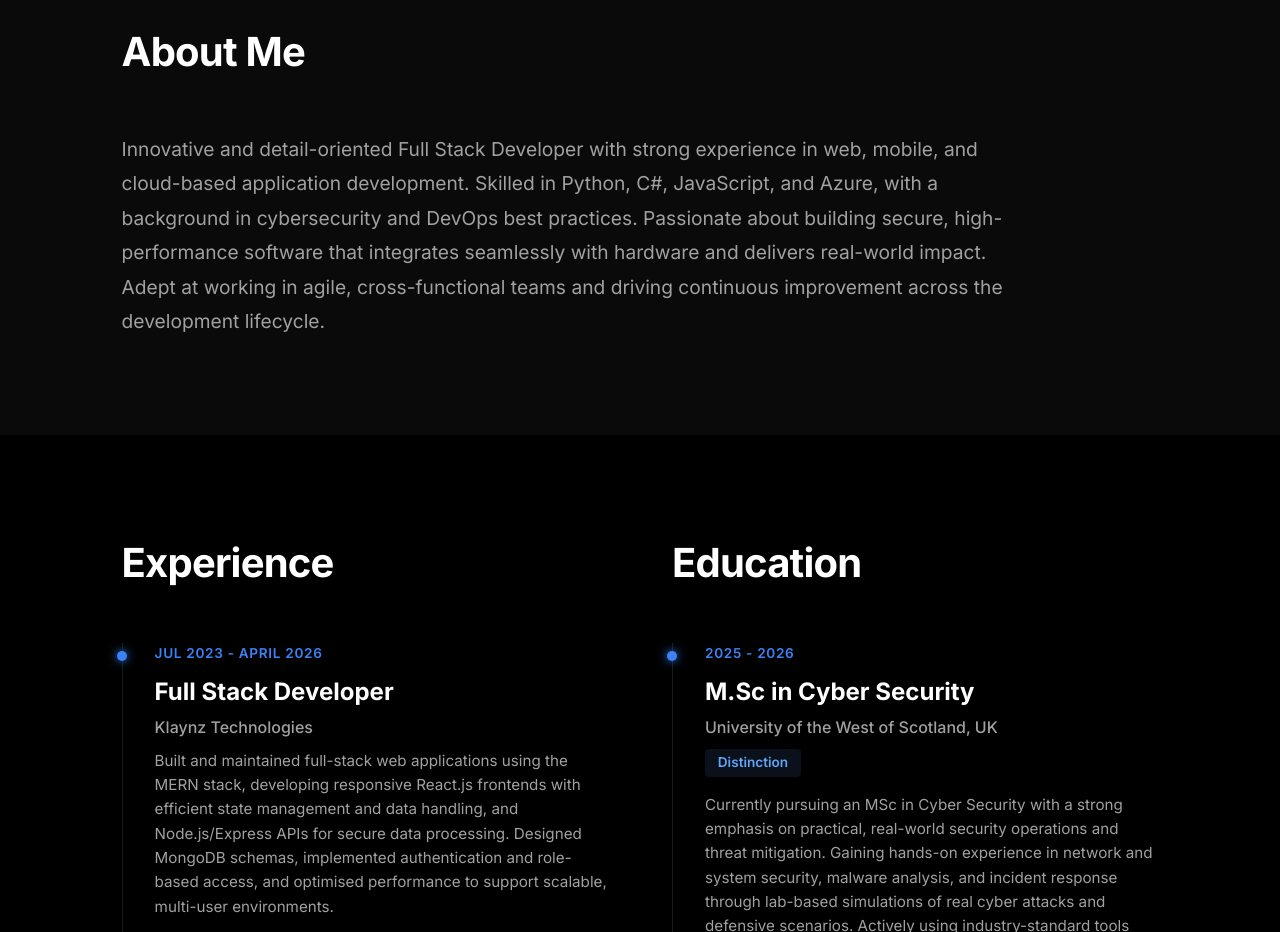
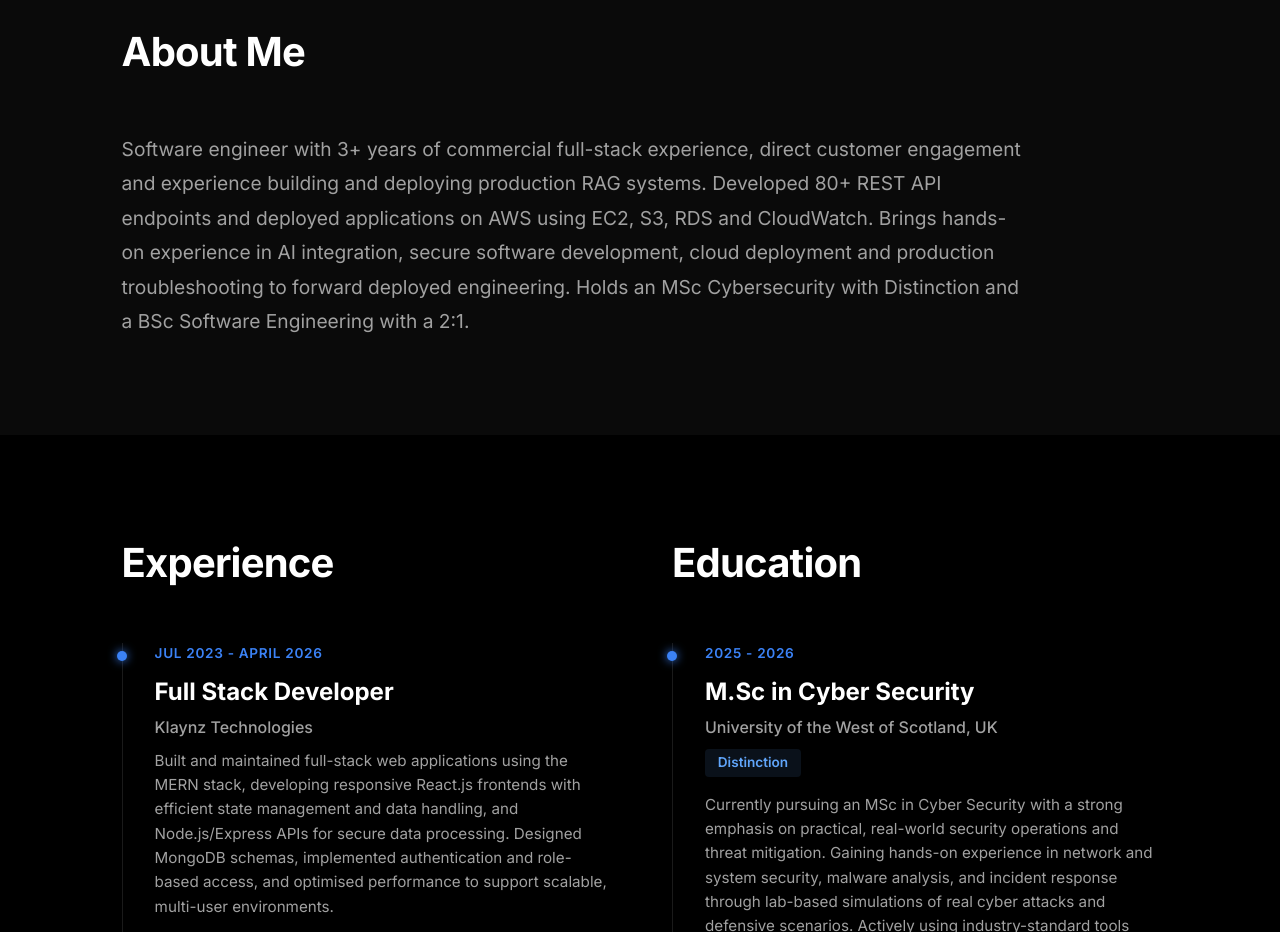
Before and after one commit to supun2001/supun2001.github.io, a React (Vite) app: page / in a window 1280 px wide. Shown: the part 880-1812 px from the top of the page. Built offline with nearby package versions, Linux system fonts and the light colour scheme.

Commit message:
update the about me

```diff
--- a/src/components/About.jsx
+++ b/src/components/About.jsx
@@ -6,7 +6,7 @@ const About = () => {
             <div className="container">
                 <div className="about-content">
                     <h2 className="section-title">About Me</h2>
-                    <p>Innovative and detail-oriented Full Stack Developer with strong experience in web, mobile, and cloud-based application development. Skilled in Python, C#, JavaScript, and Azure, with a background in cybersecurity and DevOps best practices. Passionate about building secure, high-performance software that integrates seamlessly with hardware and delivers real-world impact. Adept at working in agile, cross-functional teams and driving continuous improvement across the development lifecycle.</p>
+                    <p>Software engineer with 3+ years of commercial full-stack experience, direct customer engagement and experience building and deploying production RAG systems. Developed 80+ REST API endpoints and deployed applications on AWS using EC2, S3, RDS and CloudWatch. Brings hands-on experience in AI integration, secure software development, cloud deployment and production troubleshooting to forward deployed engineering. Holds an MSc Cybersecurity with Distinction and a BSc Software Engineering with a 2:1.</p>
                 </div>
             </div>
         </section>
```
